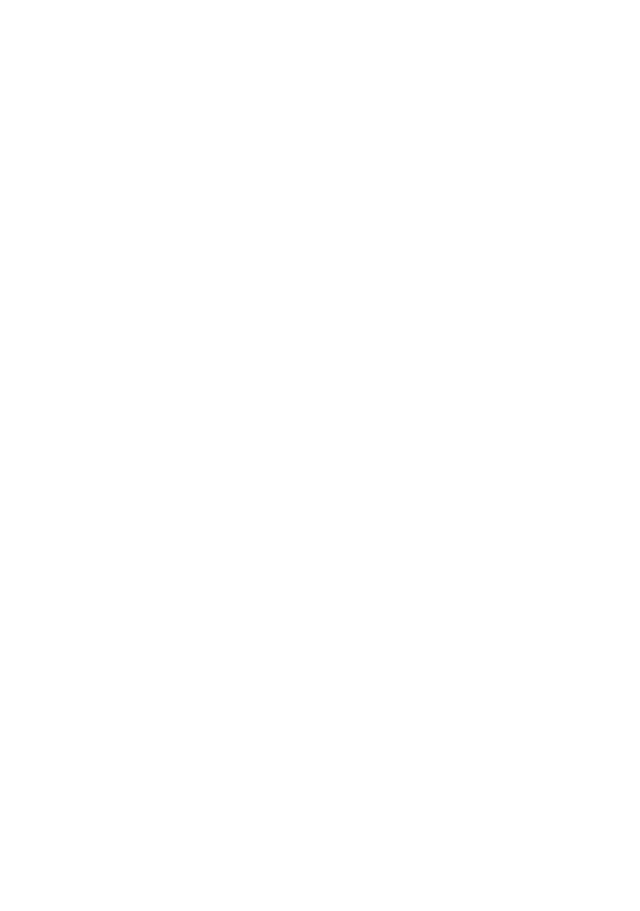
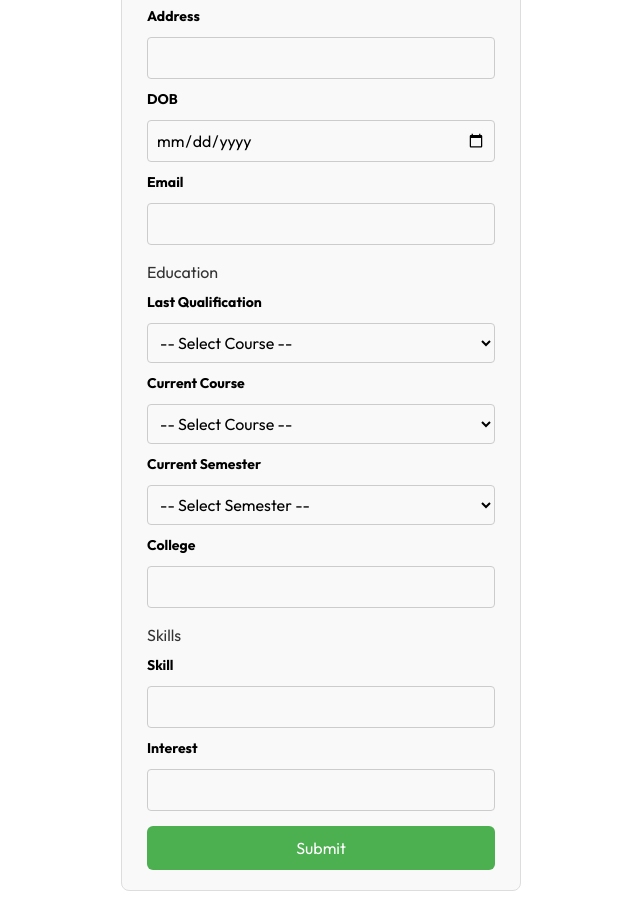
Before and after one commit to Himanshukabsuri/CareerCraft, a React (Vite) app in the folder Frontend/: page / in a window 1280 px wide. Shown: the part 3240-4151 px from the top of the page, without its empty margins (319-959 px from the left). Before the commit the page ends 3051 px from the top, so only its background shows below. Built offline with nearby package versions, Linux system fonts and the light colour scheme.

Commit message:
form setup

```diff
--- a/Frontend/src/App.jsx
+++ b/Frontend/src/App.jsx
@@ -4,7 +4,7 @@
 import Tools from './components/Tools'
 
 import Dashboard from './pages/Dashboard'
-
+import ResumeBuilderForm from './pages/Resume_builderForm'
 
 const App = () => {
   return (
@@ -13,8 +13,7 @@
         <Route path='/' element={<Home />} />
         <Route path='/tools' element={<Tools />} />
         <Route path='/dashboard' element={<Dashboard/>}/>
-
-
+        <Route path='/form' element={<ResumeBuilderForm/>}/>
 
 
       </Routes>
--- a/Frontend/src/pages/Home.jsx
+++ b/Frontend/src/pages/Home.jsx
@@ -4,7 +4,7 @@
 import Tools from '../components/Tools'
 import Feedback from '../components/Feedback'
 import Footer from '../components/Footer'
-
+import Resume_builderForm from './Resume_builderForm'
 const Home = () => {
   return (
     <div>
@@ -13,6 +13,7 @@
         <Tools/>
         <Feedback/>
         <Footer/>
+        <Resume_builderForm />
     </div>
   )
 }
--- /dev/null
+++ b/Frontend/src/pages/Resume_builderForm.jsx
@@ -0,0 +1,171 @@
+import React, { useState } from "react";
+import Navbar from "../components/Navbar";
+import Footer from "../components/Footer";
+function ResumeBuilderForm() {
+  const [resumedata, setResumedata] = useState({
+    name: "",
+    address: "",
+    dob: "",
+    email: "",
+    lastQualification: "",
+    currentCourse: "",
+    branch: "",
+    currentSem: "",
+    college: "",
+    skill: "",
+    interest: "",
+  });
+
+  const handleChange = (e) => {
+    const { name, value } = e.target;
+    setResumedata({ ...resumedata, [name]: value });
+  };
+
+  const handleSubmit = (e) => {
+    e.preventDefault();
+    console.log("Form Data:", resumedata);
+  };
+
+  return (
+    <>
+      {/* Inline CSS */}
+      <style>{`
+        .resume-form-container {
+          display: flex;
+          justify-content: center;
+          padding: 20px;
+
+        }
+        .resume-form {
+          width: 400px;
+          background: #f9f9f9;
+          padding: 20px 25px;
+          border-radius: 8px;
+          border: 1px solid #ddd;
+        }
+        .resume-form h3 {
+          text-align: center;
+          margin-bottom: 15px;
+        }
+        .resume-form h5 {
+          margin-top: 15px;
+          margin-bottom: 8px;
+          color: #333;
+        }
+        .form-section {
+          display: flex;
+          flex-direction: column;
+          gap: 10px;
+        }
+        .form-section label {
+          font-weight: bold;
+          font-size: 14px;
+        }
+        .form-section input,
+        .form-section select {
+          padding: 8px;
+          border: 1px solid #ccc;
+          border-radius: 4px;
+        }
+        .submit-btn {
+          margin-top: 15px;
+          width: 100%;
+          padding: 10px;
+          background: #4CAF50;
+          color: white;
+          border: none;
+          border-radius: 6px;
+          cursor: pointer;
+        }
+        .submit-btn:hover {
+          background: #45a049;
+        }
+      `}</style>
+
+      <div className="resume-form-container">
+        <form onSubmit={handleSubmit} className="resume-form">
+          <h3>Resume Builder</h3>
+
+          <h5>Personal Details</h5>
+          <div className="form-section">
+            <label>Name</label>
+            <input type="text" name="name" value={resumedata.name} onChange={handleChange} />
+
+            <label>Address</label>
+            <input type="text" name="address" value={resumedata.address} onChange={handleChange} />
+
+            <label>DOB</label>
+            <input type="date" name="dob" value={resumedata.dob} onChange={handleChange} />
+
+            <label>Email</label>
+            <input type="email" name="email" value={resumedata.email} onChange={handleChange} />
+          </div>
+
+          <h5>Education</h5>
+          <div className="form-section">
+            <label>Last Qualification</label>
+             <select name="lastQualification" value={resumedata.lastQualification} onChange={handleChange}>
+              <option value="">-- Select Course --</option>
+              <option value="12-PCM">12-PCm</option>
+              <option value="12-PCB">12-PCB</option>
+              <option value="12-ARTS">12-ARTS</option>
+              <option value="12-Commarce">12-Cammarce</option>
+
+            </select>
+            <label>Current Course</label>
+            <select name="currentCourse" value={resumedata.currentCourse} onChange={handleChange}>
+              <option value="">-- Select Course --</option>
+              <option value="B.Tech">B.Tech</option>
+              <option value="BCA">BCA</option>
+              <option value="BBA">BBA</option>
+              <option value="BSC">BSC</option>
+              <option value="B.Com">B.Com</option>
+              <option value="B.A">B.A</option>
+            </select>
+
+            {/* Branch only if B.Tech */}
+            {resumedata.currentCourse === "B.Tech" && (
+              <>
+                <label>Branch</label>
+                <select name="branch" value={resumedata.branch} onChange={handleChange}>
+                  <option value="">-- Select Branch --</option>
+                  <option value="CSE">Computer Science</option>
+                  <option value="Electrical">Electrical</option>
+                  <option value="Civil">Civil</option>
+                  <option value="ECE">Electronics and Communication</option>
+                  <option value="EE">Electrical and Electronics</option>
+                </select>
+              </>
+            )}
+
+            <label>Current Semester</label>
+            <select name="currentSem" value={resumedata.currentSem} onChange={handleChange}>
+              <option value="">-- Select Semester --</option>
+              {[1, 2, 3, 4, 5, 6, 7, 8].map((sem) => (
+                <option key={sem} value={sem}>
+                  {sem}
+                </option>
+              ))}
+            </select>
+
+            <label>College</label>
+            <input type="text" name="college" value={resumedata.college} onChange={handleChange} />
+          </div>
+
+          <h5>Skills</h5>
+          <div className="form-section">
+            <label>Skill</label>
+            <input type="text" name="skill" value={resumedata.skill} onChange={handleChange} />
+
+            <label>Interest</label>
+            <input type="text" name="interest" value={resumedata.interest} onChange={handleChange} />
+          </div>
+
+          <button type="submit" className="submit-btn">Submit</button>
+        </form>
+      </div>
+    </>
+  );
+}
+
+export default ResumeBuilderForm;
```
